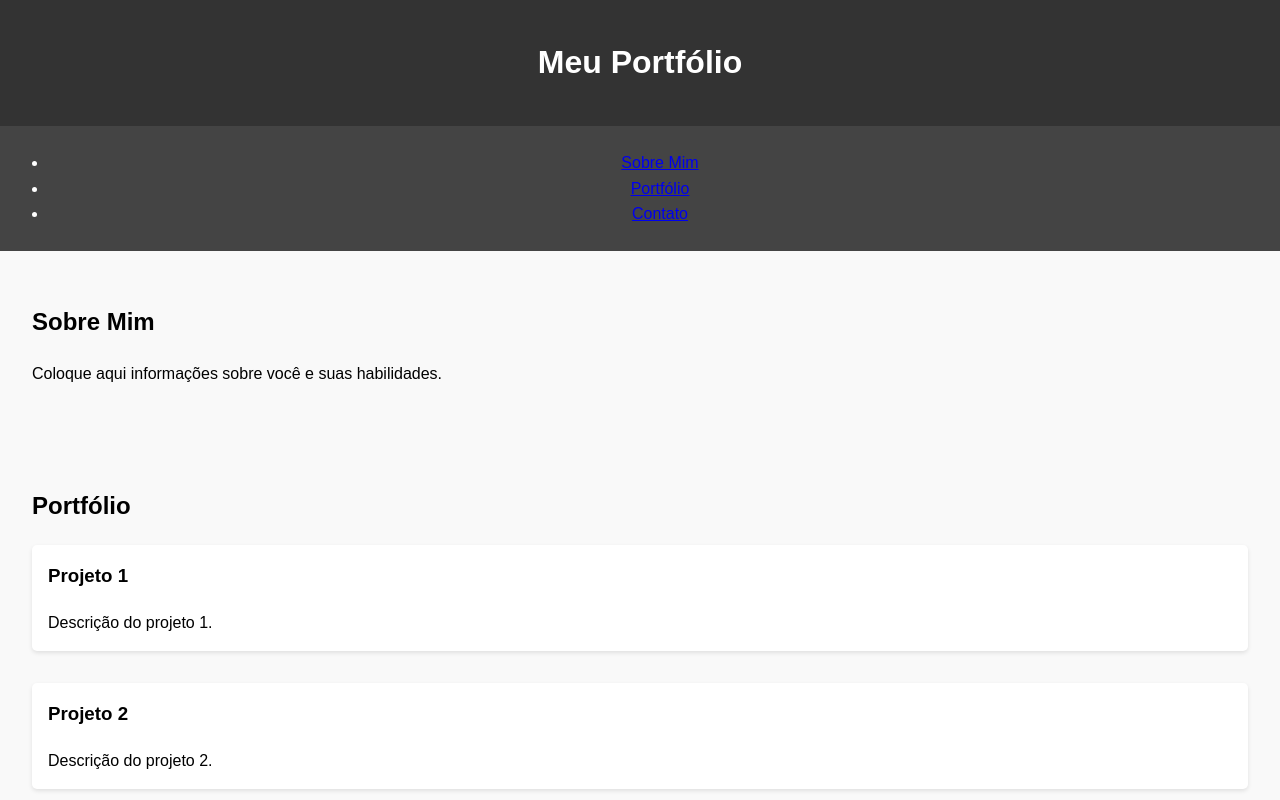
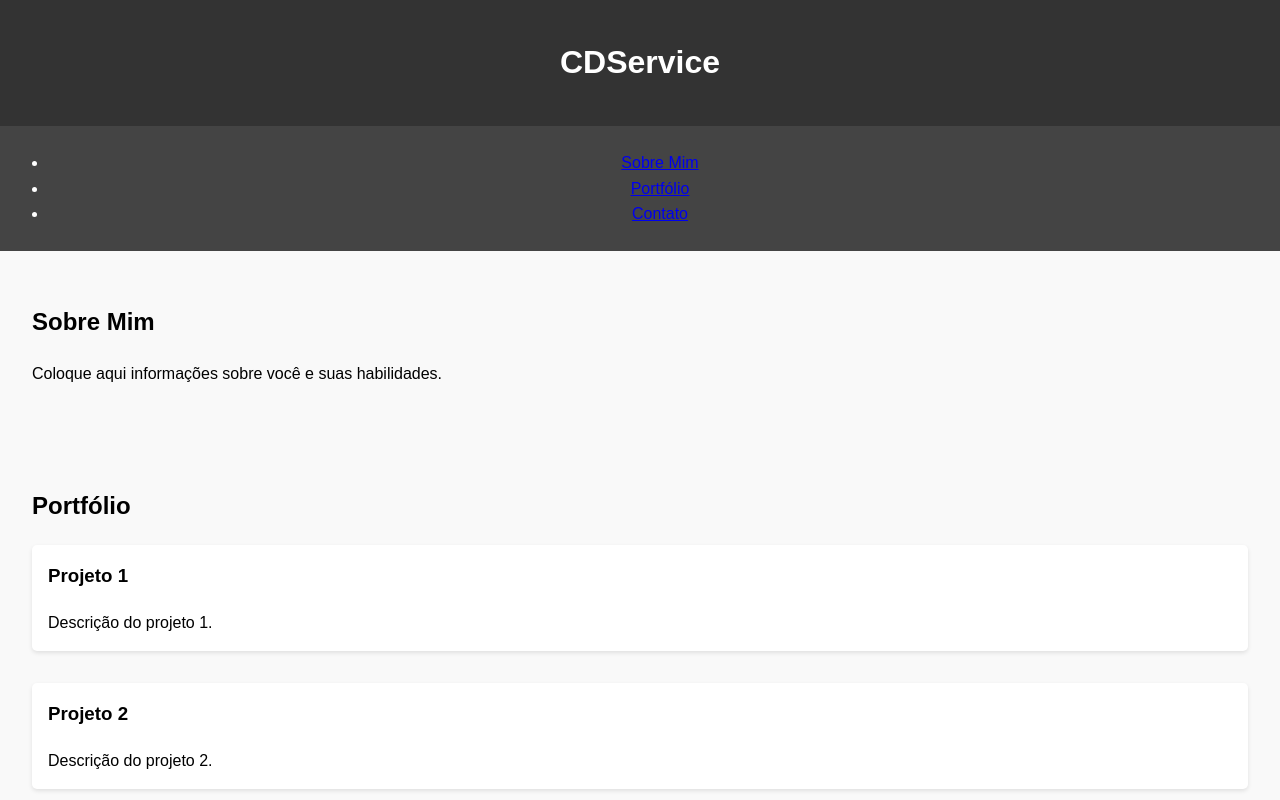
Before and after one commit to LCastro16/CDService, a plain HTML site: page Index.html in a window 1280 px wide. Shown: the top 800 px of the page. Drawn offline with Linux system fonts and the light colour scheme.

Commit message:
Update Index.html

```diff
--- a/Index.html
+++ b/Index.html
@@ -61,7 +61,7 @@
 
 <body>
     <header>
-        <h1>Meu Portfólio</h1>
+        <h1>CDService</h1>
     </header>
 
     <nav>
```
